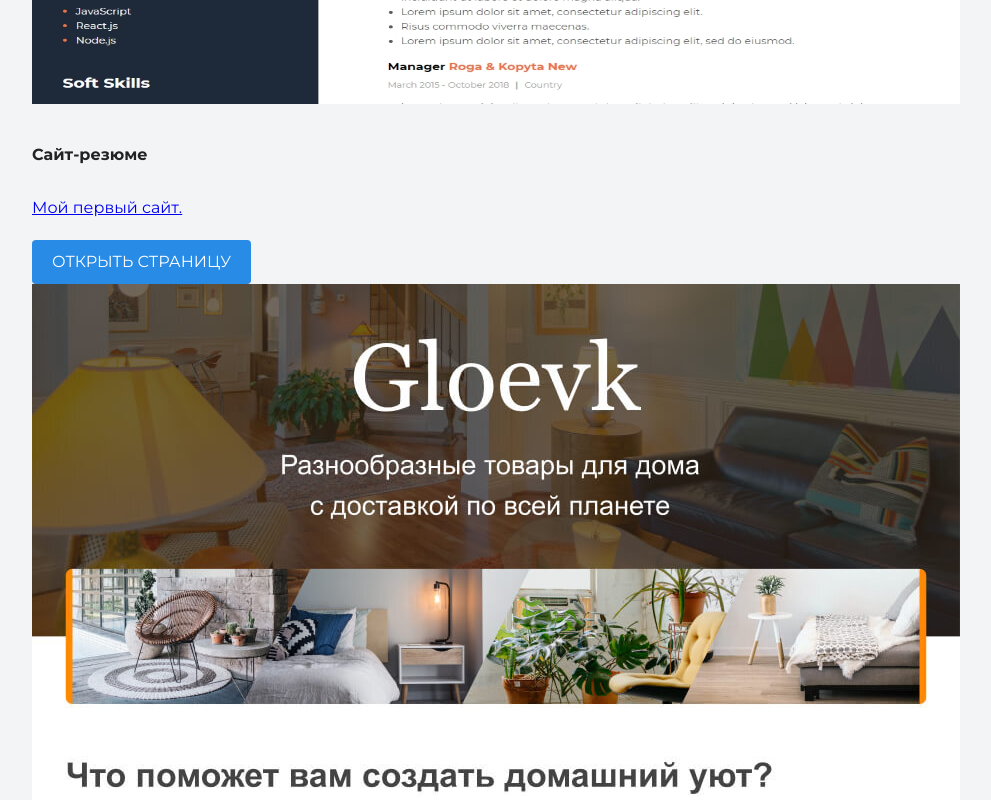
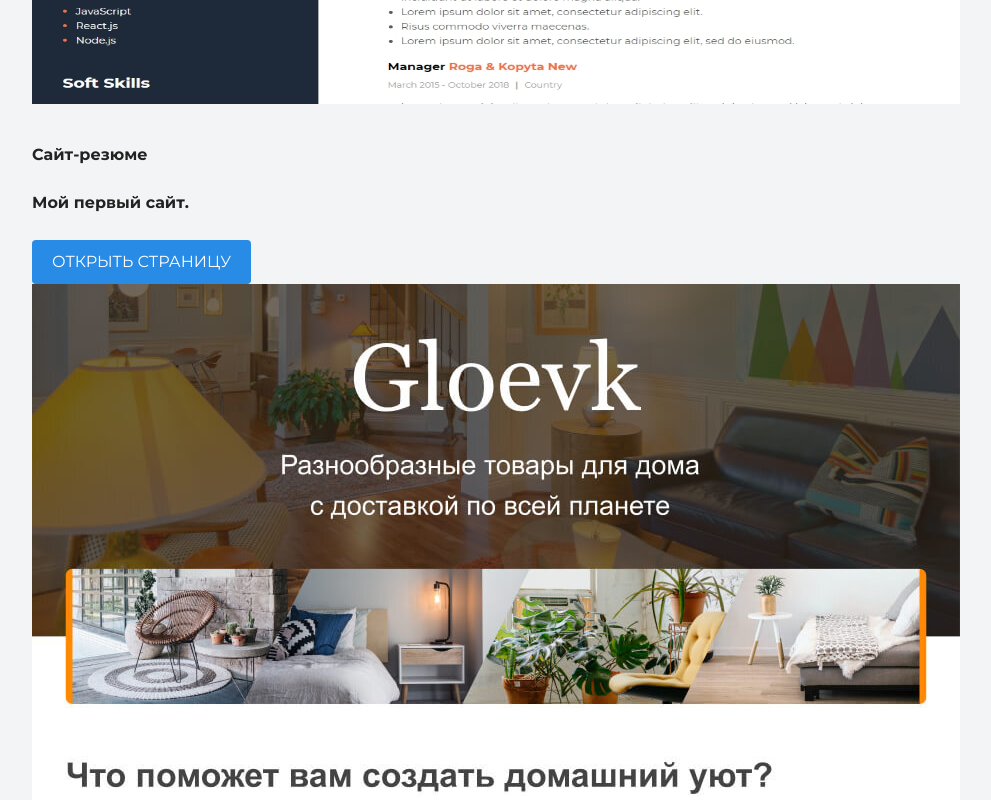
Before and after one commit to quarentyne/first-site, a plain HTML site: page index.html in a window 1280 px wide. Shown: the part 2260-3060 px from the top of the page, without its empty margins (144-1135 px from the left). Drawn offline with nearby package versions, Linux system fonts and the light colour scheme.

Commit message:
Add files via upload

```diff
--- a/index.html
+++ b/index.html
@@ -70,12 +70,10 @@
           />
         </figure>
 
-        <h4>Сайт-резюме</h4>
-        <p>
-          <a href="https://kyrylo-resume.netlify.app/" target="_blank">
-            Мой первый сайт.
-          </a>
-        </p>
+        <h4>
+          Сайт-резюме
+          <p>Мой первый сайт.</p>
+        </h4>
         <a class="button" href="https://kyrylo-resume.netlify.app/"
           >Открыть страницу</a
         >
@@ -87,6 +85,7 @@
             height="536"
           />
         </figure>
+        <br />
         <h4>
           <p>Мой второй сайт.</p>
         </h4>
```
